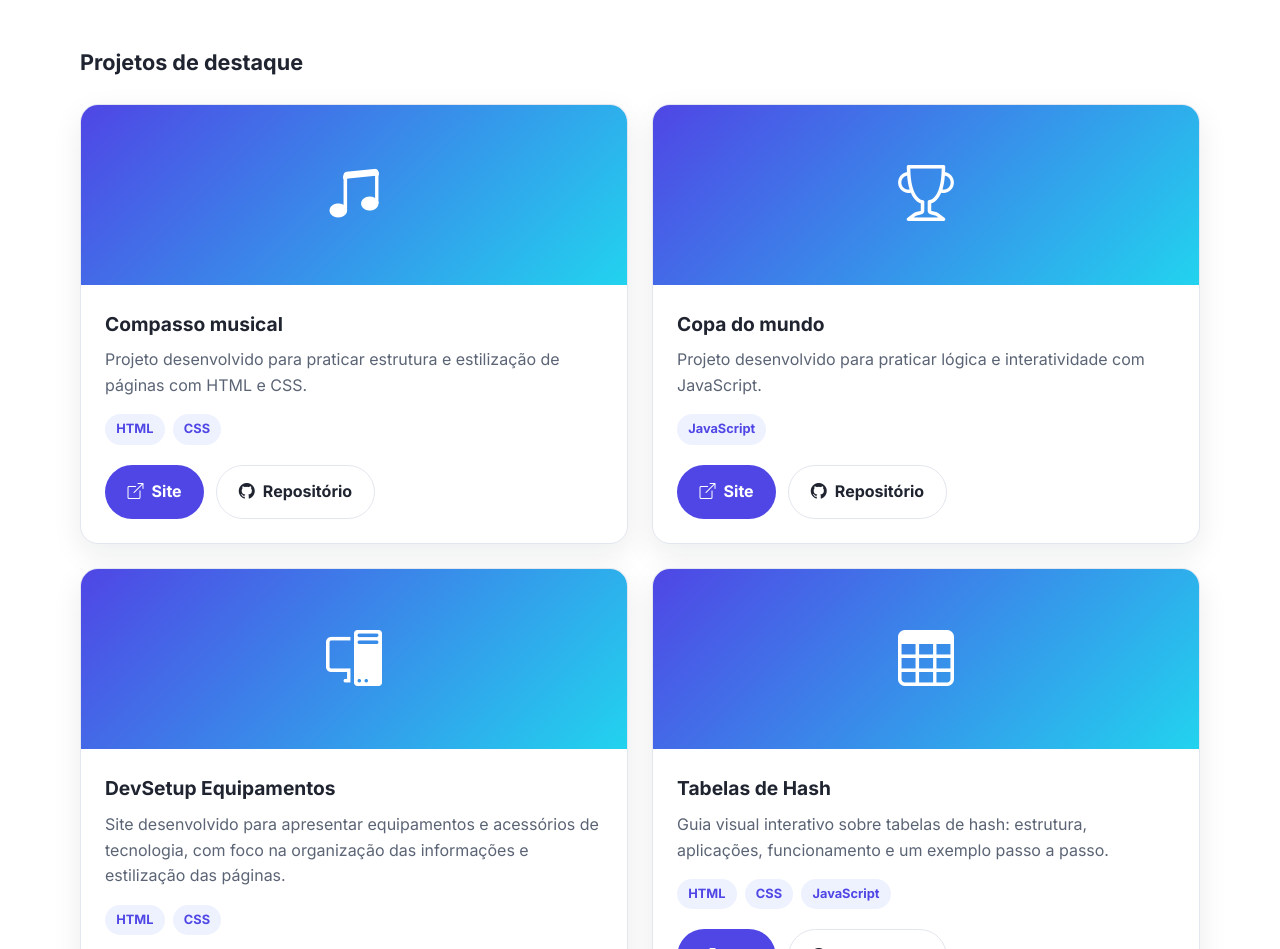
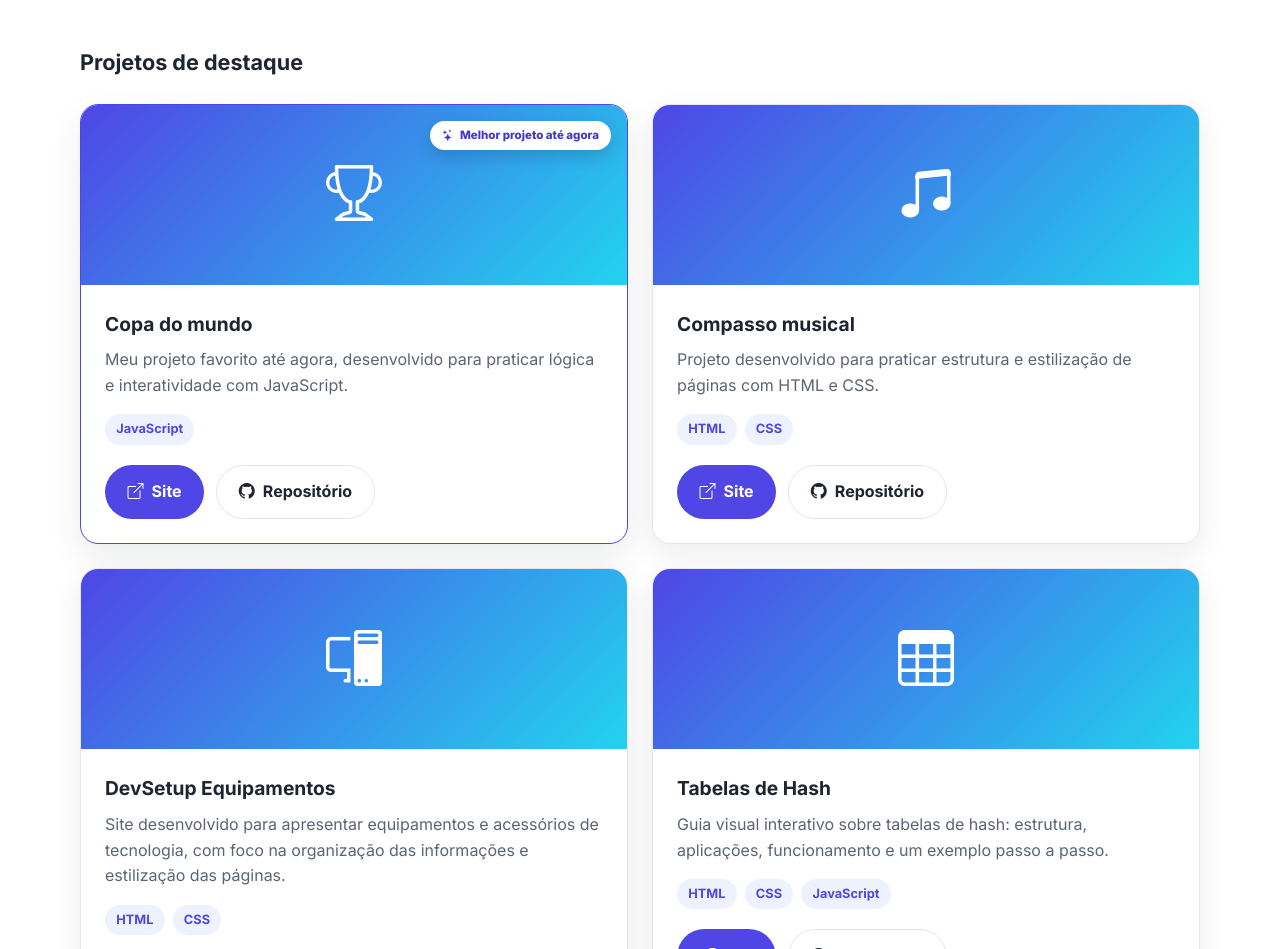
Before and after one commit to patinho-fofo-paulo/portiforio, a plain HTML site: page index.html in a window 1280 px wide. Shown: the part 2665-3614 px from the top of the page. Drawn offline with nearby package versions, Linux system fonts and the light colour scheme.

Commit message:
Destaca Copa do Mundo como melhor projeto e reorganiza cards

```diff
--- a/index.html
+++ b/index.html
@@ -215,6 +215,47 @@
         <div class="grade-projetos">
 
           <!-- Projeto 1 -->
+          <article class="card projeto-card projeto-card--destaque revelar">
+            <div class="projeto-preview">
+              <span class="selo-destaque">
+                <i class="bi bi-stars" aria-hidden="true"></i>
+                Melhor projeto até agora
+              </span>
+
+              <i class="bi bi-trophy"></i>
+            </div>
+
+            <div class="projeto-conteudo">
+              <h4>Copa do mundo</h4>
+
+              <p>
+                Meu projeto favorito até agora, desenvolvido para praticar lógica e interatividade
+                com JavaScript.
+              </p>
+
+              <div class="tags">
+                <span class="tag">JavaScript</span>
+              </div>
+
+              <div class="projeto-botoes">
+                <a href="https://patinho-fofo-paulo.github.io/copa-do-mundo/"
+                   target="_blank" rel="noopener noreferrer"
+                   class="botao botao-primario">
+                  <i class="bi bi-box-arrow-up-right"></i>
+                  Site
+                </a>
+
+                <a href="https://github.com/patinho-fofo-paulo/copa-do-mundo.git"
+                   target="_blank" rel="noopener noreferrer"
+                   class="botao botao-secundario">
+                  <i class="bi bi-github"></i>
+                  Repositório
+                </a>
+              </div>
+            </div>
+          </article>
+
+          <!-- Projeto 2 -->
           <article class="card projeto-card revelar">
             <div class="projeto-preview">
               <i class="bi bi-music-note-beamed"></i>
@@ -232,7 +273,6 @@
                 <span class="tag">CSS</span>
               </div>
 
-
               <div class="projeto-botoes">
                 <a href="https://patinho-fofo-paulo.github.io/compasso-musical/"
                    target="_blank" rel="noopener noreferrer"
@@ -242,41 +282,6 @@
                 </a>
 
                 <a href="https://github.com/patinho-fofo-paulo/compasso-musical.git"
-                   target="_blank" rel="noopener noreferrer"
-                   class="botao botao-secundario">
-                  <i class="bi bi-github"></i>
-                  Repositório
-                </a>
-              </div>
-            </div>
-          </article>
-
-          <!-- Projeto 2 -->
-          <article class="card projeto-card revelar">
-            <div class="projeto-preview">
-              <i class="bi bi-trophy"></i>
-            </div>
-
-            <div class="projeto-conteudo">
-              <h4>Copa do mundo</h4>
-
-              <p>
-                Projeto desenvolvido para praticar lógica e interatividade com JavaScript.
-              </p>
-
-              <div class="tags">
-                <span class="tag">JavaScript</span>
-              </div>
-
-              <div class="projeto-botoes">
-                <a href="https://patinho-fofo-paulo.github.io/copa-do-mundo/"
-                   target="_blank" rel="noopener noreferrer"
-                   class="botao botao-primario">
-                  <i class="bi bi-box-arrow-up-right"></i>
-                  Site
-                </a>
-
-                <a href="https://github.com/patinho-fofo-paulo/copa-do-mundo.git"
                    target="_blank" rel="noopener noreferrer"
                    class="botao botao-secundario">
                   <i class="bi bi-github"></i>
--- a/style.css
+++ b/style.css
@@ -486,12 +486,34 @@ button:focus-visible {
 }
 
 .projeto-preview {
+  position: relative;
   height: 180px;
   display: grid;
   place-items: center;
   font-size: 3.5rem;
   color: white;
   background: linear-gradient(135deg, var(--cor-destaque), #22d3ee);
+}
+
+.projeto-card--destaque {
+  border-color: var(--cor-destaque);
+  box-shadow: 0 14px 34px var(--cor-sombra);
+}
+
+.selo-destaque {
+  position: absolute;
+  top: 1rem;
+  right: 1rem;
+  display: inline-flex;
+  align-items: center;
+  gap: 0.4rem;
+  padding: 0.35rem 0.75rem;
+  border-radius: 999px;
+  background-color: #ffffff;
+  color: #4338ca;
+  font-size: 0.72rem;
+  font-weight: 800;
+  box-shadow: 0 6px 16px rgba(15, 23, 42, 0.18);
 }
 
 .projeto-conteudo {
```
